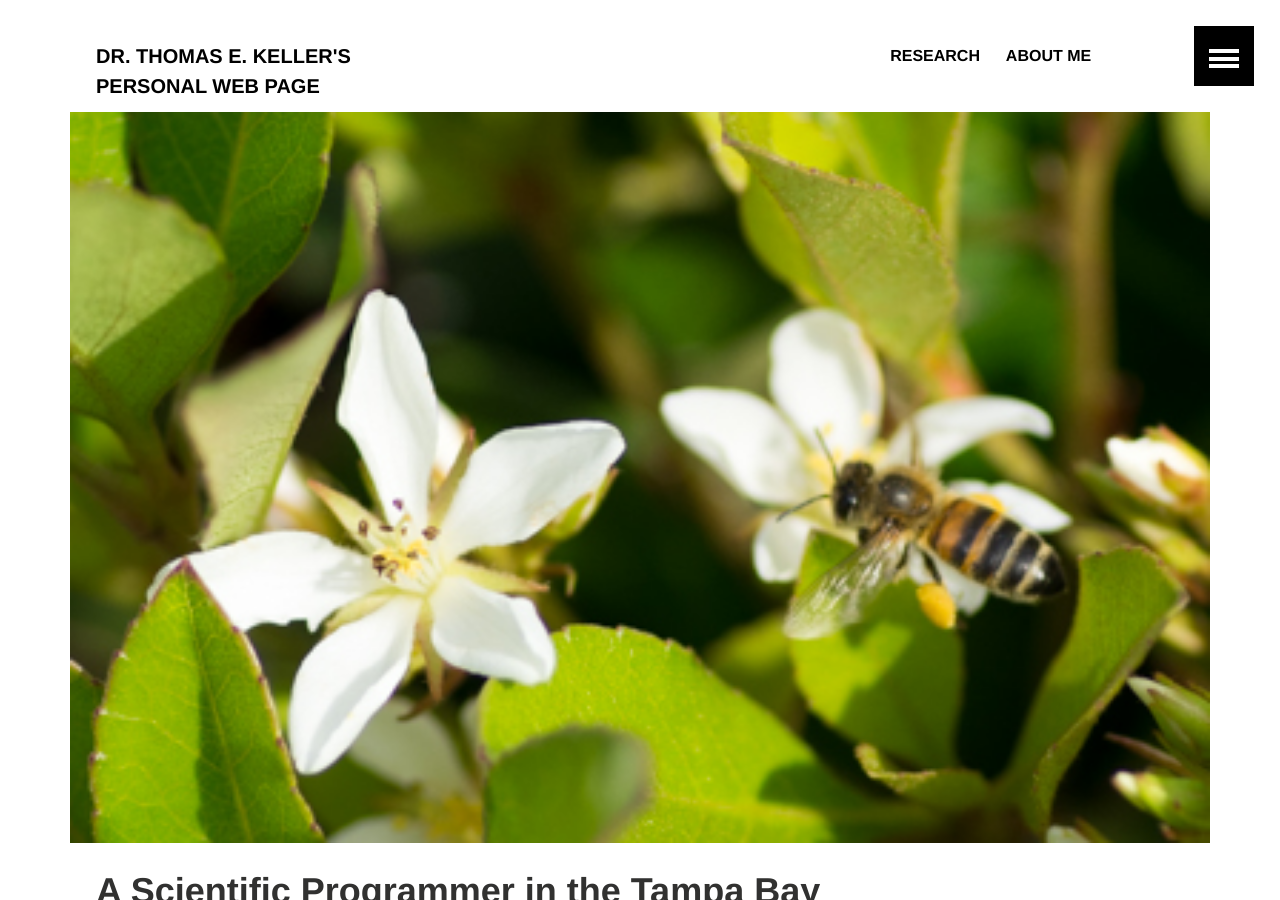
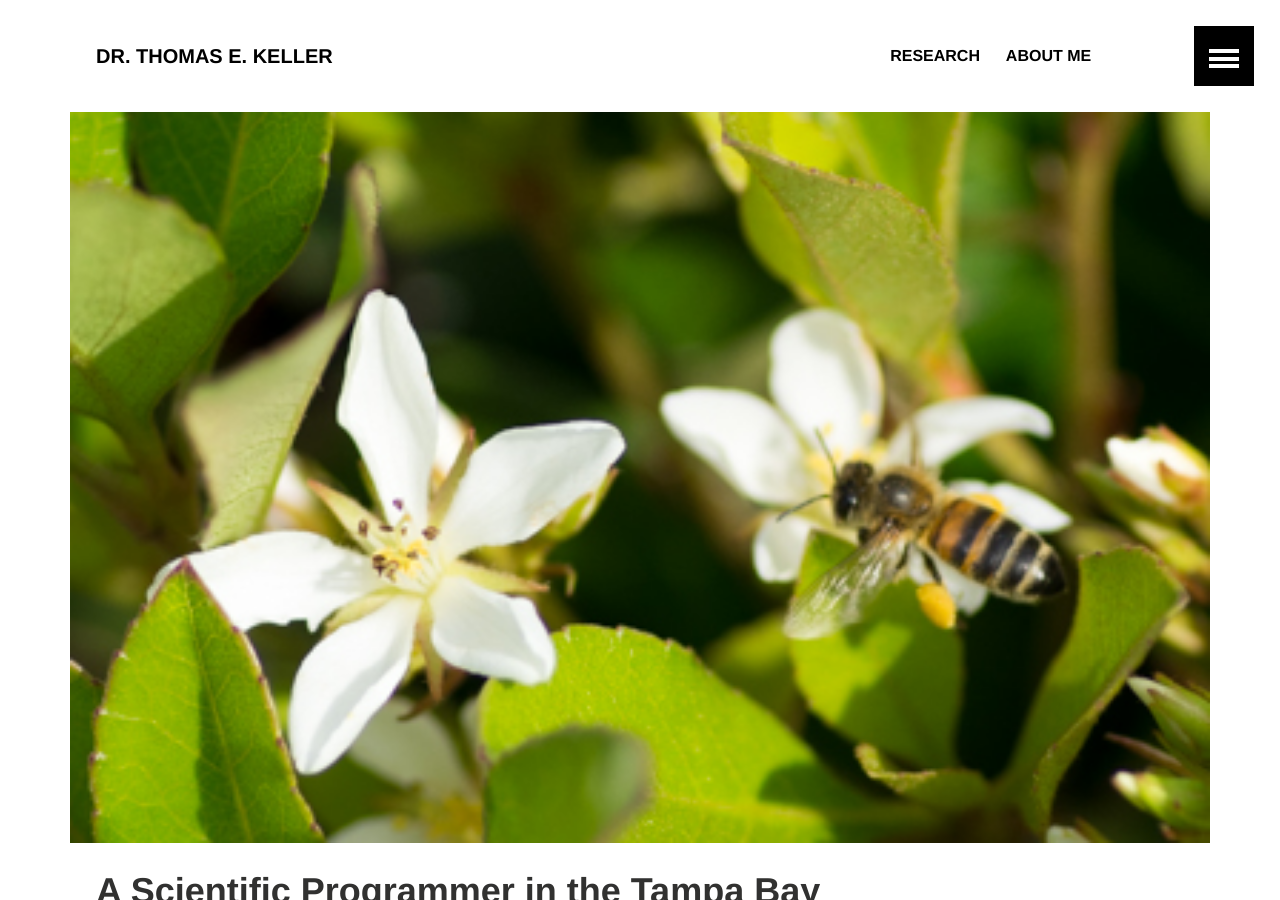
Before and after one commit to thomas-keller/thomas-keller.github.io, a Jekyll site: the page built from index.md, in a window 1280 px wide and 900 px high. Built offline with Jekyll 4.4.1, drawn with Linux system fonts in a browser that asks for light colours; some of the changed text lies outside the part shown.

```diff
--- a/_config.yml
+++ b/_config.yml
@@ -1,6 +1,6 @@
 # Site wide configuration
 
-title: Dr. Thomas E. Keller's personal web page
+title: Dr. Thomas E. Keller
 description: It's a github page!
 logo: # 120x120 px default image used for Twitter summary card
 teaser: back-1.jpg # 400x250 px default teaser image used in image archive grid
```
